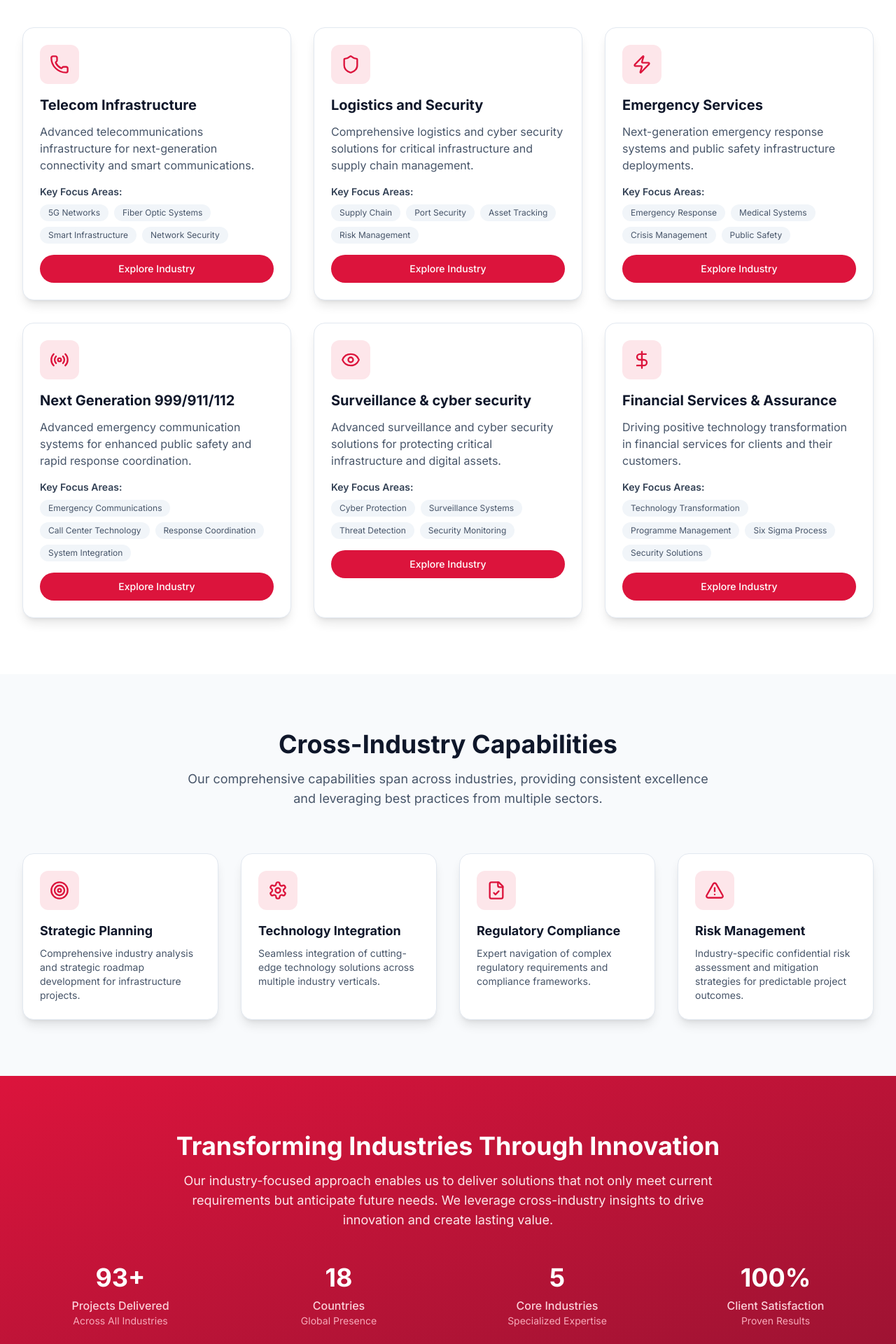
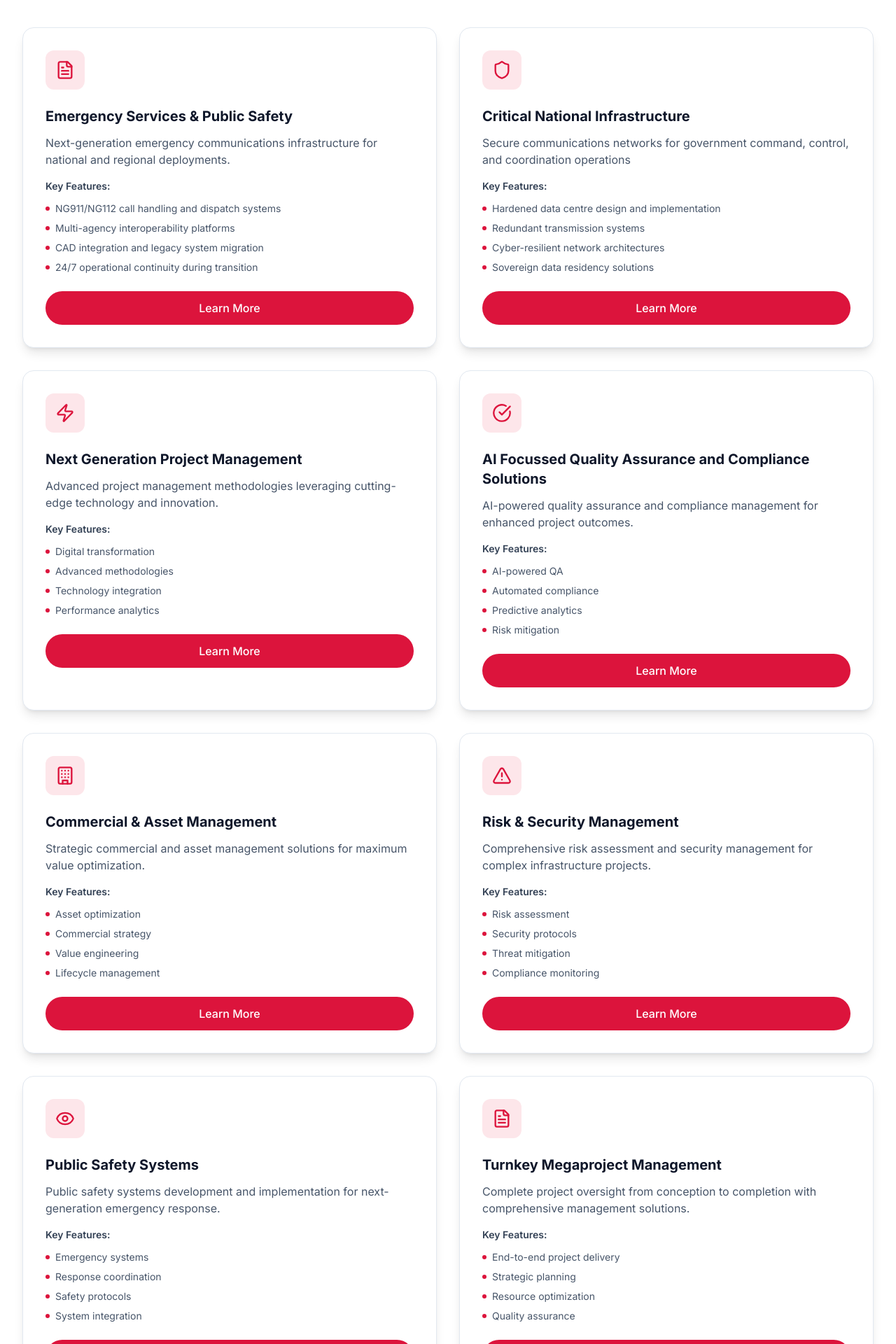
Before and after one commit to gsagecom/crimson, a Next.js app: page /industries in a window 1280 px wide. Shown: the part 640-2560 px from the top of the page at 70% size. Built offline with nearby package versions, Linux system fonts and the light colour scheme.

Commit message:
Refactor IndustriesPage to ServicesPage with updates

```diff
--- a/src/app/industries/page.tsx
+++ b/src/app/industries/page.tsx
@@ -1,149 +1,195 @@
 import Link from "next/link";
 import {
-  Phone,
+  FileText,
   Shield,
   Zap,
-  Radio,
+  CheckCircle,
+  Building,
+  AlertTriangle,
   Eye,
-  DollarSign,
-  Target,
-  Settings,
-  FileCheck,
-  AlertTriangle,
+  Lock,
 } from "lucide-react";
 
-const industries = [
+const services = [
   {
-    icon: Phone,
-    title: "Telecom Infrastructure",
+    icon: FileText,
+    title: "Emergency Services & Public Safety",
     description:
-      "Advanced telecommunications infrastructure for next-generation connectivity and smart communications.",
-    areas: ["5G Networks", "Fiber Optic Systems", "Smart Infrastructure", "Network Security"],
+      "Next-generation emergency communications infrastructure for national and regional deployments.",
+    features: [
+      "NG911/NG112 call handling and dispatch systems",
+      "Multi-agency interoperability platforms",
+      "CAD integration and legacy system migration",
+      "24/7 operational continuity during transition",
+    ],
   },
   {
     icon: Shield,
-    title: "Logistics and Security",
+    title: "Critical National Infrastructure",
     description:
-      "Comprehensive logistics and cyber security solutions for critical infrastructure and supply chain management.",
-    areas: ["Supply Chain", "Port Security", "Asset Tracking", "Risk Management"],
+      "Secure communications networks for government command, control, and coordination operations",
+    features: [
+      "Hardened data centre design and implementation",
+      "Redundant transmission systems",
+      "Cyber-resilient network architectures",
+      "Sovereign data residency solutions",
+    ],
   },
   {
     icon: Zap,
-    title: "Emergency Services",
+    title: "Next Generation Project Management",
     description:
-      "Next-generation emergency response systems and public safety infrastructure deployments.",
-    areas: ["Emergency Response", "Medical Systems", "Crisis Management", "Public Safety"],
+      "Advanced project management methodologies leveraging cutting-edge technology and innovation.",
+    features: [
+      "Digital transformation",
+      "Advanced methodologies",
+      "Technology integration",
+      "Performance analytics",
+    ],
   },
   {
-    icon: Radio,
-    title: "Next Generation 999/911/112",
+    icon: CheckCircle,
+    title: "AI Focussed Quality Assurance and Compliance Solutions",
     description:
-      "Advanced emergency communication systems for enhanced public safety and rapid response coordination.",
-    areas: ["Emergency Communications", "Call Center Technology", "Response Coordination", "System Integration"],
+      "AI-powered quality assurance and compliance management for enhanced project outcomes.",
+    features: [
+      "AI-powered QA",
+      "Automated compliance",
+      "Predictive analytics",
+      "Risk mitigation",
+    ],
+  },
+  {
+    icon: Building,
+    title: "Commercial & Asset Management",
+    description:
+      "Strategic commercial and asset management solutions for maximum value optimization.",
+    features: [
+      "Asset optimization",
+      "Commercial strategy",
+      "Value engineering",
+      "Lifecycle management",
+    ],
+  },
+  {
+    icon: AlertTriangle,
+    title: "Risk & Security Management",
+    description:
+      "Comprehensive risk assessment and security management for complex infrastructure projects.",
+    features: [
+      "Risk assessment",
+      "Security protocols",
+      "Threat mitigation",
+      "Compliance monitoring",
+    ],
   },
   {
     icon: Eye,
-    title: "Surveillance & cyber security",
+    title: "Public Safety Systems",
     description:
-      "Advanced surveillance and cyber security solutions for protecting critical infrastructure and digital assets.",
-    areas: ["Cyber Protection", "Surveillance Systems", "Threat Detection", "Security Monitoring"],
+      "Public safety systems development and implementation for next-generation emergency response.",
+    features: [
+      "Emergency systems",
+      "Response coordination",
+      "Safety protocols",
+      "System integration",
+    ],
   },
-  {
-    icon: DollarSign,
-    title: "Financial Services & Assurance",
+    {
+    icon: FileText,
+    title: "Turnkey Megaproject Management",
     description:
-      "Driving positive technology transformation in financial services for clients and their customers.",
-    areas: ["Technology Transformation", "Programme Management", "Six Sigma Process", "Security Solutions"],
+      "Complete project oversight from conception to completion with comprehensive management solutions.",
+    features: [
+      "End-to-end project delivery",
+      "Strategic planning",
+      "Resource optimization",
+      "Quality assurance",
+    ],
   },
 ];
 
-const capabilities = [
+const reasons = [
   {
-    icon: Target,
-    title: "Strategic Planning",
+    number: "1",
+    title: "Proven Track Record",
     description:
-      "Comprehensive industry analysis and strategic roadmap development for infrastructure projects.",
+      "Decades of experience delivering complex megaprojects across multiple industries and markets.",
   },
   {
-    icon: Settings,
-    title: "Technology Integration",
+    number: "2",
+    title: "Innovation-Driven",
     description:
-      "Seamless integration of cutting-edge technology solutions across multiple industry verticals.",
+      "Cutting-edge technology and AI-powered solutions for enhanced project outcomes and efficiency.",
   },
   {
-    icon: FileCheck,
-    title: "Regulatory Compliance",
+    number: "3",
+    title: "Global Expertise",
     description:
-      "Expert navigation of complex regulatory requirements and compliance frameworks.",
-  },
-  {
-    icon: AlertTriangle,
-    title: "Risk Management",
-    description:
-      "Industry-specific confidential risk assessment and mitigation strategies for predictable project outcomes.",
+      "International presence with deep understanding of local markets and regulatory requirements.",
   },
 ];
 
-export default function IndustriesPage() {
+export default function ServicesPage() {
   return (
     <div>
       {/* Hero Section */}
       <section className="py-20 bg-gradient-to-br from-white to-slate-100">
         <div className="max-w-7xl mx-auto px-6 lg:px-8 text-center">
           <h1 className="text-4xl md:text-5xl lg:text-6xl font-bold text-slate-900 mb-6">
-            Industries We Serve
+            Our Services
           </h1>
           <p className="text-xl text-slate-600 max-w-3xl mx-auto leading-relaxed">
-            Crimson Industries Corporation delivers mission-critical infrastructure to government clients operating in complex, high-stakes environments. We specialise in programmes where failure is not an option.
+            Comprehensive solutions for megaproject management, from strategic
+            planning to intelligent infrastructure delivery. Discover how our
+            expertise can transform your project vision into reality.
           </p>
         </div>
       </section>
 
-      {/* Specialized Industry Expertise */}
+      {/* Services Grid */}
       <section className="py-20 bg-white">
         <div className="max-w-7xl mx-auto px-6 lg:px-8">
           <div className="text-center mb-16">
             <h2 className="text-3xl md:text-4xl font-bold text-slate-900 mb-4">
-              Specialized Industry Expertise
+              Expert Solutions for Every Challenge
             </h2>
             <p className="text-lg text-slate-600 max-w-3xl mx-auto">
-              Our deep industry knowledge and specialized expertise enable us to
-              deliver tailored solutions that address the unique challenges and
-              requirements of each sector.
+              Our comprehensive suite of services covers every aspect of
+              megaproject delivery, from initial conception through final
+              implementation and beyond.
             </p>
           </div>
 
-          <div className="grid md:grid-cols-2 lg:grid-cols-3 gap-8">
-            {industries.map((industry, index) => (
+          <div className="grid md:grid-cols-2 gap-8">
+            {services.map((service, index) => (
               <div
                 key={index}
-                className="bg-white border border-slate-200 rounded-2xl p-6 shadow-lg hover:shadow-xl transition-all duration-300"
+                className="bg-white border border-slate-200 rounded-2xl p-8 shadow-lg hover:shadow-xl transition-all duration-300"
               >
-                <div className="w-14 h-14 bg-crimson-100 rounded-xl flex items-center justify-center mb-4">
-                  <industry.icon className="w-7 h-7 text-crimson-600" />
+                <div className="w-14 h-14 bg-crimson-100 rounded-xl flex items-center justify-center mb-6">
+                  <service.icon className="w-7 h-7 text-crimson-600" />
                 </div>
                 <h3 className="text-xl font-bold text-slate-900 mb-3">
-                  {industry.title}
+                  {service.title}
                 </h3>
-                <p className="text-slate-600 mb-4">{industry.description}</p>
-                <div className="mb-4">
-                  <p className="text-sm font-semibold text-slate-700 mb-2">
-                    Key Focus Areas:
+                <p className="text-slate-600 mb-4">{service.description}</p>
+                <div className="mb-6">
+                  <p className="text-sm font-semibold text-slate-700 mb-3">
+                    Key Features:
                   </p>
-                  <div className="flex flex-wrap gap-2">
-                    {industry.areas.map((area, areaIndex) => (
-                      <span
-                        key={areaIndex}
-                        className="bg-slate-100 text-slate-600 text-xs px-3 py-1 rounded-full"
-                      >
-                        {area}
-                      </span>
+                  <ul className="space-y-2">
+                    {service.features.map((feature, featureIndex) => (
+                      <li key={featureIndex} className="flex items-center gap-2">
+                        <div className="w-1.5 h-1.5 rounded-full bg-crimson-600" />
+                        <span className="text-slate-600 text-sm">{feature}</span>
+                      </li>
                     ))}
-                  </div>
+                  </ul>
                 </div>
                 <Link href="/contact">
-                  <button className="w-full bg-crimson-600 hover:bg-crimson-700 text-white py-2.5 rounded-full transition-all duration-200 font-medium text-sm">
-                    Explore Industry
+                  <button className="w-full bg-crimson-600 hover:bg-crimson-700 text-white py-3 rounded-full transition-all duration-200 font-medium">
+                    Learn More
                   </button>
                 </Link>
               </div>
@@ -152,103 +198,63 @@ export default function IndustriesPage() {
         </div>
       </section>
 
-      {/* Cross-Industry Capabilities */}
+      {/* Why Choose Us */}
       <section className="py-20 bg-slate-50">
         <div className="max-w-7xl mx-auto px-6 lg:px-8">
           <div className="text-center mb-16">
             <h2 className="text-3xl md:text-4xl font-bold text-slate-900 mb-4">
-              Cross-Industry Capabilities
+              Why Choose Crimson Industries?
             </h2>
             <p className="text-lg text-slate-600 max-w-3xl mx-auto">
-              Our comprehensive capabilities span across industries, providing
-              consistent excellence and leveraging best practices from multiple
-              sectors.
+              Our unique approach combines proven methodologies with innovative
+              technology to deliver exceptional results.
             </p>
           </div>
 
-          <div className="grid md:grid-cols-2 lg:grid-cols-4 gap-8">
-            {capabilities.map((capability, index) => (
+          <div className="grid md:grid-cols-3 gap-8">
+            {reasons.map((reason, index) => (
               <div
                 key={index}
-                className="bg-white border border-slate-200 rounded-2xl p-6 shadow-lg"
+                className="bg-white border border-slate-200 rounded-2xl p-8 text-center shadow-lg"
               >
-                <div className="w-14 h-14 bg-crimson-100 rounded-xl flex items-center justify-center mb-4">
-                  <capability.icon className="w-7 h-7 text-crimson-600" />
+                <div className="w-16 h-16 bg-gradient-to-br from-crimson-500 to-crimson-700 rounded-full flex items-center justify-center mx-auto mb-6 shadow-lg">
+                  <span className="text-white text-2xl font-bold">
+                    {reason.number}
+                  </span>
                 </div>
-                <h3 className="text-lg font-bold text-slate-900 mb-2">
-                  {capability.title}
+                <h3 className="text-xl font-semibold text-slate-900 mb-3">
+                  {reason.title}
                 </h3>
-                <p className="text-slate-600 text-sm">{capability.description}</p>
+                <p className="text-slate-600">{reason.description}</p>
               </div>
             ))}
           </div>
         </div>
       </section>
 
-      {/* Stats Section */}
+      {/* CTA Section */}
       <section className="py-20 bg-gradient-to-br from-crimson-600 to-crimson-800 text-white">
-        <div className="max-w-7xl mx-auto px-6 lg:px-8">
-          <div className="text-center mb-12">
-            <h2 className="text-3xl md:text-4xl font-bold mb-4">
-              Transforming Industries Through Innovation
-            </h2>
-            <p className="text-lg text-crimson-100 max-w-3xl mx-auto">
-              Our industry-focused approach enables us to deliver solutions that
-              not only meet current requirements but anticipate future needs. We
-              leverage cross-industry insights to drive innovation and create
-              lasting value.
-            </p>
+        <div className="max-w-4xl mx-auto text-center px-6 lg:px-8">
+          <h2 className="text-3xl md:text-4xl font-bold mb-6">
+            Ready to Transform Your Project?
+          </h2>
+          <p className="text-lg text-crimson-100 mb-8">
+            Let&apos;s discuss how our comprehensive service portfolio can drive
+            your project to success. Our experts are ready to provide customized
+            solutions tailored to your specific requirements.
+          </p>
+          <div className="flex flex-col sm:flex-row gap-4 justify-center">
+            <Link href="/contact">
+              <button className="bg-white text-crimson-700 hover:bg-crimson-50 px-8 py-4 rounded-full transition-all duration-200 shadow-lg hover:shadow-xl font-medium">
+                Get Started Today
+              </button>
+            </Link>
+            <Link href="/about">
+              <button className="bg-transparent border-2 border-white text-white hover:bg-white hover:text-crimson-700 px-8 py-4 rounded-full transition-all duration-200 font-medium">
+                Learn More About Crimson Industries
+              </button>
+            </Link>
           </div>
-
-          <div className="grid md:grid-cols-4 gap-8">
-            <div className="text-center">
-              <div className="text-4xl font-bold mb-2">93+</div>
-              <div className="text-crimson-200 font-medium">
-                Projects Delivered
-              </div>
-              <div className="text-crimson-300 text-sm">
-                Across All Industries
-              </div>
-            </div>
-            <div className="text-center">
-              <div className="text-4xl font-bold mb-2">18</div>
-              <div className="text-crimson-200 font-medium">Countries</div>
-              <div className="text-crimson-300 text-sm">Global Presence</div>
-            </div>
-            <div className="text-center">
-              <div className="text-4xl font-bold mb-2">5</div>
-              <div className="text-crimson-200 font-medium">Core Industries</div>
-              <div className="text-crimson-300 text-sm">
-                Specialized Expertise
-              </div>
-            </div>
-            <div className="text-center">
-              <div className="text-4xl font-bold mb-2">100%</div>
-              <div className="text-crimson-200 font-medium">
-                Client Satisfaction
-              </div>
-              <div className="text-crimson-300 text-sm">Proven Results</div>
-            </div>
-          </div>
-        </div>
-      </section>
-
-      {/* CTA Section */}
-      <section className="py-20 bg-white">
-        <div className="max-w-4xl mx-auto text-center px-6 lg:px-8">
-          <h2 className="text-3xl md:text-4xl font-bold text-slate-900 mb-6">
-            Partner With Industry Leaders
-          </h2>
-          <p className="text-lg text-slate-600 mb-8">
-            Ready to leverage our industry expertise for your next project?
-            Contact us to discuss how our specialized knowledge can drive
-            success in your sector.
-          </p>
-          <Link href="/contact">
-            <button className="bg-crimson-600 hover:bg-crimson-700 text-white px-8 py-4 rounded-full transition-all duration-200 shadow-lg hover:shadow-xl font-medium">
-              Start Your Project
-            </button>
-          </Link>
         </div>
       </section>
     </div>
```
